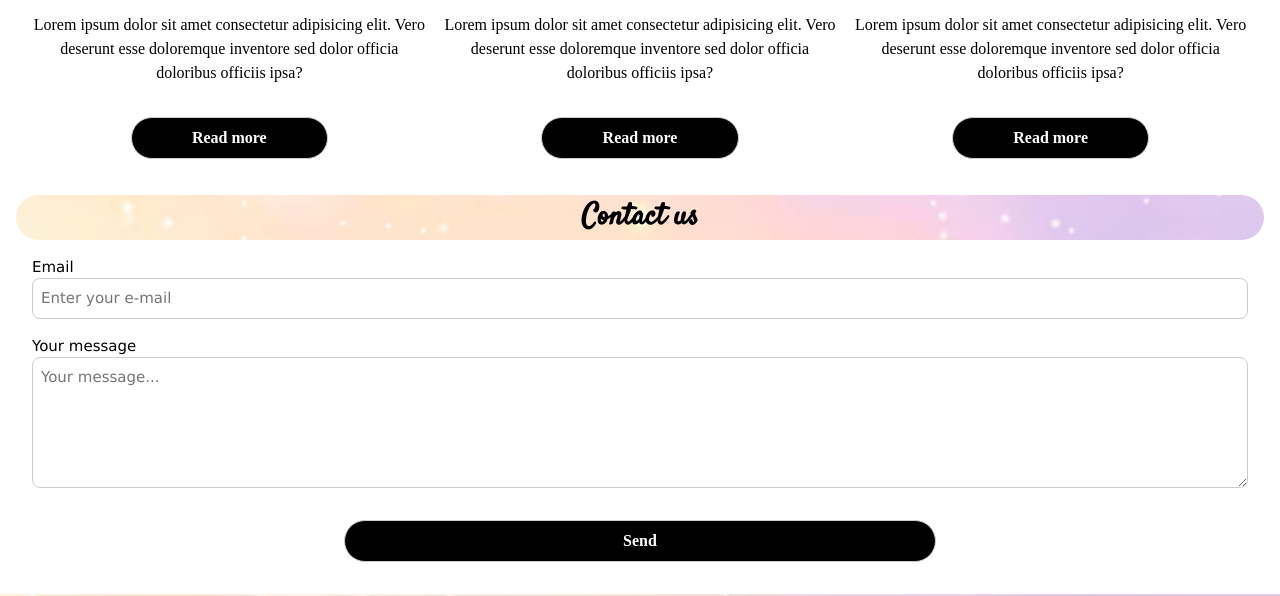
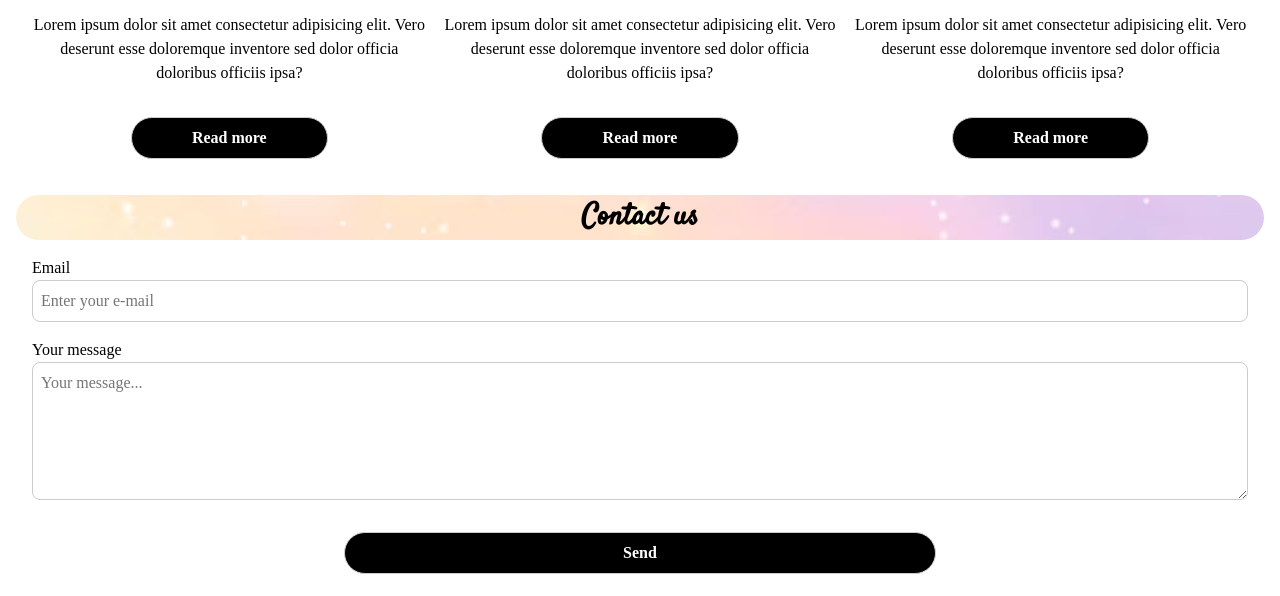
Before and after one commit to OceaneLao/mobile-first-html-static, a plain HTML site: page index.html in a window 1280 px wide. Shown: the part 1552-2148 px from the top of the page. Drawn offline with nearby package versions, Linux system fonts and the light colour scheme; a web font is replaced by a local one.

Commit message:
add font form

```diff
--- a/index.html
+++ b/index.html
@@ -57,7 +57,7 @@
             font-weight: bold;
         }
 
-        p, button, formgit {
+        p, button, form {
             font-family: 'Bacasime Antique', serif;
             font-size: medium;
         }
```
